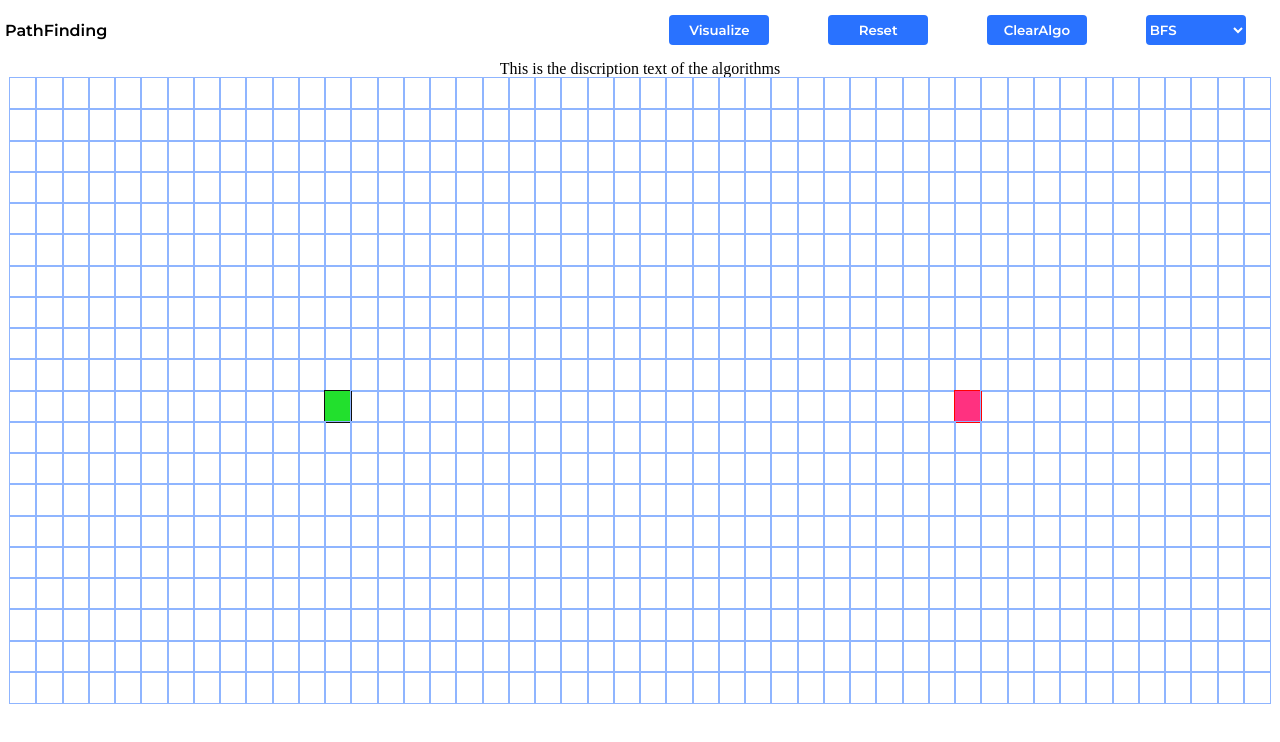
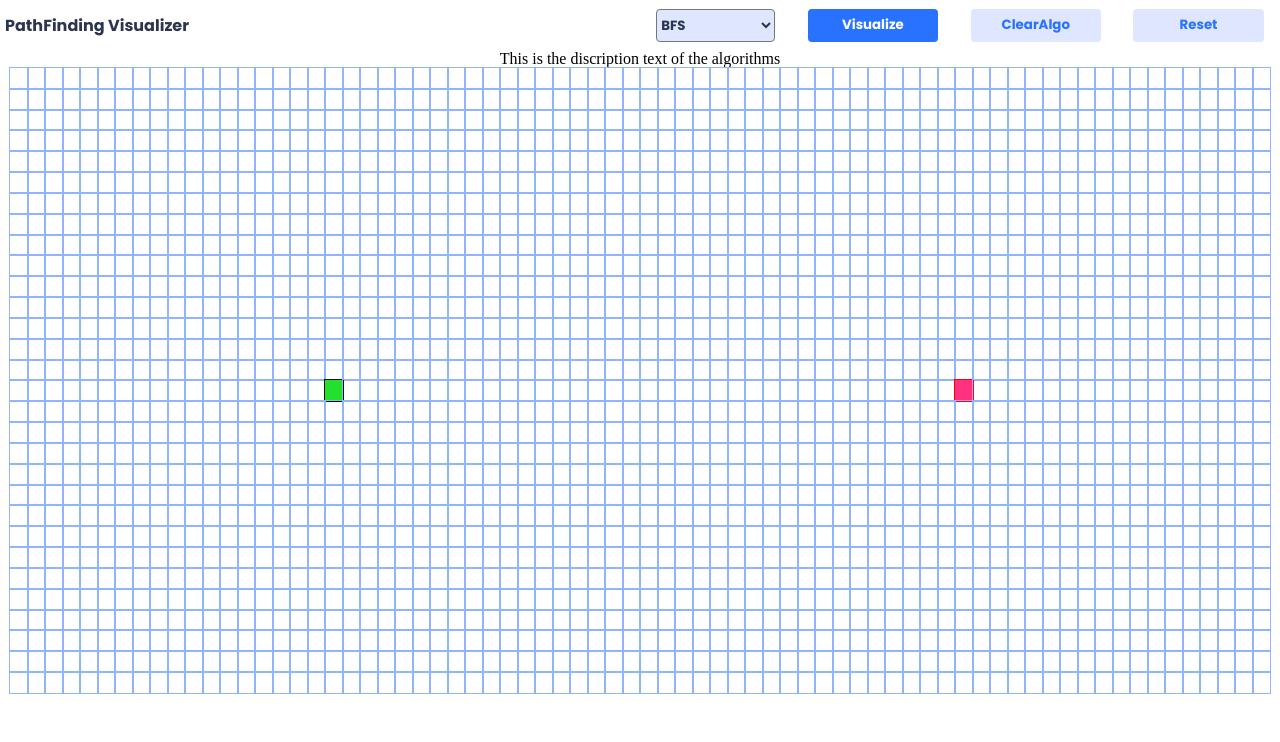
Before and after one commit to iparitosh-singh/PathFinding_Clement, a React (Create React App) app: page / in a window 1280 px wide. Shown: the top 742 px of the page. Built offline with nearby package versions, Linux system fonts and the light colour scheme.

Commit message:
Promise based animations functions
Changed the theme also

```diff
--- a/src/App.scss
+++ b/src/App.scss
@@ -1,4 +1,7 @@
+@import './variables.module.scss';
 @import url('https://fonts.googleapis.com/css2?family=Montserrat:wght@600&display=swap');
+@import url('https://fonts.googleapis.com/css2?family=Roboto&display=swap');
+@import url('https://fonts.googleapis.com/css2?family=Poppins:wght@700&display=swap');
 * {
     margin: 0;
     padding: 0;
--- a/src/App.tsx
+++ b/src/App.tsx
@@ -3,7 +3,7 @@ import './App.scss'
 
 const App = () => {
   // ratio = 5 /12
-  const HEIGHT = 20, WIDTH = 48
+  const HEIGHT = 30, WIDTH = 72
   return (
     <div className="App">
       <Board
--- a/src/components/Board/Board.scss
+++ b/src/components/Board/Board.scss
@@ -1,7 +1,14 @@
+@import '../../variables.module.scss';
 .container {
+    background-color: white;
+    height: 100%;
     display: flex;
     flex-direction: column;
     align-items: center;
+    border-radius: 20px 20px 0 0;
+    padding-bottom: 1.5%;
+    height: fit-content;
+
 }
 .grid {
     width: 100%;
@@ -13,8 +20,10 @@
     justify-content: flex-start;
 }
 
+
 .grid-row {
     width: 100%;
+    height: 20px;
     flex-shrink: 1;
     flex-grow: 1;
     display: flex;
@@ -24,19 +33,3 @@
         width: 100%;
     }
 }
-
-
-
-@media only screen and (max-width: 1000px) {
-    .grid {
-        width: 800px;
-        height: 400px;
-    }
-}
-
-@media screen and (max-width: 800px) {
-    .grid {
-        width: 700px;
-        height: 350px;
-    }
-}
--- a/src/components/Board/index.tsx
+++ b/src/components/Board/index.tsx
@@ -9,7 +9,8 @@ import {
     getNodeVistedOrder,
     aninimateVisitedNode,
     remakingGrid,
-    actionType
+    actionType,
+    animatePath
 } from '../helper'
 import useMemoizedCallback from '../../hooks/useMemoizedCallback'
 import {nodeTypes} from '../types'
@@ -28,6 +29,7 @@ export interface gridNode {
 
 const Board: React.FC<BoardProps> = (props) => {
     const { height, width } = props
+    const [isRunning, setIsRunning] = useState<boolean>(false)
     const [nodePressed, setNodePressed] = useState<string>('')
     const [selectedAlgo, setSelectedAlgo] = useState<number>(0)
     const [grid, setGrid] = useState<gridNode[][]>([])
@@ -71,7 +73,8 @@ const Board: React.FC<BoardProps> = (props) => {
         })
     }, [makeGrid, height, width])
 
-    const handleMouseDown = useCallback((event: React.MouseEvent, row: number, col: number): void => {
+    const handleMouseDown = useMemoizedCallback((event: React.MouseEvent, row: number, col: number): void => {
+        if(isRunning) return
         const node = grid[row][col]
         if(!node.ref.current) return
         const nodeState = getStatus(node)
@@ -81,10 +84,10 @@ const Board: React.FC<BoardProps> = (props) => {
         if (nodeState !== nodeTypes.START && nodeState !== nodeTypes.FINISH) {
             changeNormal(node, nodeTypes.WALL)
         }
-    }, [setNodePressed, grid])
+    }, [])
 
     const handleMouseEnter = useMemoizedCallback((event: React.MouseEvent, row: number, col: number): void => {
-        if (event.buttons !== 1) return
+        if (event.buttons !== 1 || isRunning) return
         const node = grid[row][col]
         if(!node.ref.current) return
         const nodeState = getStatus(node)
@@ -96,16 +99,16 @@ const Board: React.FC<BoardProps> = (props) => {
         else {
             node.ref.current.changeStatus(nodePressed)
         }
-    }, [grid, nodePressed])
+    }, [])
 
     const handleMouseLeave = useMemoizedCallback((event: React.MouseEvent, row: number, col: number): void => {
-        if (event.buttons !== 1) return
+        if (event.buttons !== 1 || isRunning) return
         if (nodePressed !== nodeTypes.START && nodePressed !== nodeTypes.FINISH) return
         const node= grid[row][col]
         const prevStatus = node.ref.current?.prevState
         if(prevStatus)changeNormal(node, prevStatus)
         else changeNormal(node, nodeTypes.UNVISITED)
-    }, [grid, nodePressed])
+    }, [])
 
 
 
@@ -119,9 +122,14 @@ const Board: React.FC<BoardProps> = (props) => {
         remakingGrid(actionType.reset, grid)
     }
 
-    const handleVisualize = (): void => {
+    const handleVisualize = async (): Promise<void> => {
+        if(isRunning) return
+        setIsRunning(true)
         const { endReached, path, nodeVisitedOrder } = getNodeVistedOrder(selectedAlgo, grid)
-        aninimateVisitedNode(nodeVisitedOrder, path, endReached, grid)
+        await aninimateVisitedNode(nodeVisitedOrder, grid, 5)
+        if(endReached)
+            await animatePath(path, grid, 40)
+        setIsRunning(false)
     }
     const handleAlgoSelect = (event: React.ChangeEvent<HTMLSelectElement>): void => {
         setSelectedAlgo(parseInt(event.target.value))
@@ -134,6 +142,7 @@ const Board: React.FC<BoardProps> = (props) => {
                 handleVisualize={handleVisualize}
                 handleReset={handleReset}
                 selectedAlgo={selectedAlgo}
+                isRunning={isRunning}
             />
             <div className="container">
                 <div>
--- a/src/components/Navbar/Navbar.scss
+++ b/src/components/Navbar/Navbar.scss
@@ -1,17 +1,17 @@
-$unvisitedWall: #2972FF;
-
+@import '../../variables.module.scss';
 .navbar {
+    background-color: white;
+    border: 0 0 20px;
+    border-color: $buttonNormal;
     height: 50px;
-    outline: $unvisitedWall;
     display: flex;
     justify-content: space-between;
     align-items: center;
-    padding: 5px;
     .heading {
         display: block;
-        color: black;
-        font-family: 'Montserrat', sans-serif;
-        flex-shrink: 0;
+        font-family: 'Poppins', sans-serif;
+        color: $wall;
+        padding: 5px;
     }
 
     .items {
@@ -25,17 +25,40 @@ $unvisitedWall: #2972FF;
 
 .btn {
     border: none;
-    height: 30px;
-    width: 100px;
+    width: 15ch;
     border-radius: 4px;
     transition: ease-out 0.3s;
-    font-family: 'Montserrat', sans-serif;
-    background-color: $unvisitedWall;
-    color: white;
-    &.visualise {
+    font-family: 'Poppins', sans-serif;
+    background-color: white;
+    padding:  5px 0;
+    background-color: $buttonNormal;
+    color: $unvisitedWall;
+        &.visualize{
+            background-color: $unvisitedWall;
+            color: white;
+            &.running {
+                background-color: $red;
+                color: $wall;
+            }
+            &:hover {
+                background-color: $green;
+            }
+        }
         &:hover {
-            background-color: #22E02D;
-            color: black ;
+            background-color: $unvisitedWall;
+            color: $wall;
         }
-    }
+        &:active {
+            background-color: $green;
+        }
+
 }
+
+.dropDown {
+    outline: none;
+    border-radius: 4px;
+    padding:  5px 0;
+    background-color: $buttonNormal;
+    color: $wall;
+    font-family: 'Poppins', sans-serif;
+}
--- a/src/components/Navbar/index.tsx
+++ b/src/components/Navbar/index.tsx
@@ -1,34 +1,29 @@
 import React from 'react'
 import {algorithms} from '../helper'
+import {NavProps} from '../../interfaces'
 import './Navbar.scss'
 
-interface NavProps {
-
-    handleReset: () => void,
-    handleAlgoSelect: (event: React.ChangeEvent<HTMLSelectElement>) => void
-    handleVisualize: () => void,
-    handleRedoAlgo: () => void,
-    selectedAlgo: number
-}
 const Navbar: React.FC<NavProps> = (props) => {
     const {
         handleAlgoSelect,
         handleRedoAlgo,
         handleReset,
         handleVisualize,
-        selectedAlgo
+        selectedAlgo,
+        isRunning
     } = props
+    const running = isRunning ? 'running' : ''
     return (
         <>
             <div className='navbar'>
-                <div className='heading'>PathFinding</div>
+                <div className='heading'>PathFinding Visualizer</div>
                 <div className="items">
-                    <button className="btn visualise" onClick={handleVisualize}>Visualize</button>
-                    <button className="btn" onClick={handleReset}>Reset</button>
-                    <button className="btn" onClick={handleRedoAlgo}>ClearAlgo</button>
-                    <select onChange={handleAlgoSelect} defaultValue={selectedAlgo} className='btn' >
+                    <select onChange={handleAlgoSelect} defaultValue={selectedAlgo} className='dropDown' >
                         {algorithms.map((algo, index) => (<option key={index} value={index}>{algo.name}</option>))}
                     </select>
+                    <button className={"btn visualize " + running} onClick={handleVisualize}>Visualize</button>
+                    <button className="btn" onClick={handleRedoAlgo}>ClearAlgo</button>
+                    <button className="btn" onClick={handleReset}>Reset</button>
                 </div>
             </div>
         </>
--- a/src/components/helper.ts
+++ b/src/components/helper.ts
@@ -83,52 +83,47 @@ const makeAlgorithmGrid = (grid: gridNode[][]): {
     return { nodeGrid, start, finish }
 }
 
-const animatePath = (
+const animate = (node: gridNode, type: string, frameRate: number = 40)=> {
+    return new Promise<void>(resolve => setTimeout(() => {
+        changeNormal(node, type)
+        resolve()
+    }, frameRate))
+}
+
+
+export const animatePath = async (
     path: algorithmNode[],
     grid: gridNode[][],
-    framRate: number = 50
-): void => {
+    framRate: number = 40
+): Promise<void> => {
     for (let i = 0; i < path.length; i++) {
-        setTimeout(() => {
         const { row, col } = path[i];
         if (i === 0)
-                changeNormal(grid[row][col], nodeTypes.STARTPATH)
+            await animate(grid[row][col], nodeTypes.STARTPATH, framRate)
         else if (i === path.length - 1)
-                changeNormal(grid[row][col], nodeTypes.FINISHPATH)
+            await animate(grid[row][col], nodeTypes.FINISHPATH, framRate)
         else
-                changeNormal(grid[row][col], nodeTypes.PATH)
-        }, framRate * i);
+            await animate(grid[row][col], nodeTypes.PATH, framRate)
     }
 }
 
-export const aninimateVisitedNode = (
+export const aninimateVisitedNode = async (
     nodeVisitedOrder: algorithmNode[],
-    path: algorithmNode[],
-    endReached: boolean,
     grid: gridNode[][],
-    framRate: number = 20
-): void => {
-    for (let i = 0; i <= nodeVisitedOrder.length; i++) {
-        if (i === nodeVisitedOrder.length) {
-            setTimeout(() => {
-                if (endReached) animatePath(path, grid);
-                else alert("no path found");
-            }, framRate * i);
-            return;
-        }
-        setTimeout(() => {
+    framRate: number = 5
+): Promise<void> => {
+    for (let i = 0; i < nodeVisitedOrder.length; i++) {
         const { row, col } = nodeVisitedOrder[i];
         const node = grid[row][col];
         const nodeStatus = getStatus(node)
         if (nodeStatus === nodeTypes.START) {
-                changeNormal(node, nodeTypes.STARTVISITED)
+            await animate(node, nodeTypes.STARTVISITED, framRate)
         }
         else if (nodeStatus === nodeTypes.FINISH) {
-                changeNormal(node, nodeTypes.FINISHVISITED)
+            await animate(node, nodeTypes.FINISHVISITED, framRate)
         }
         else
-                changeNormal(node, nodeTypes.VISITED)
-        }, framRate * i);
+            await animate(node, nodeTypes.VISITED, framRate)
     }
 }
 
--- a/src/hooks/useMemoizedCallback.ts
+++ b/src/hooks/useMemoizedCallback.ts
@@ -5,7 +5,7 @@ interface callbackInterface {
     (event: React.MouseEvent, row: number, col: number): void
 }
 
-//pricesless hook
+//bomb hook
 
 const useMemoizedCallback = <T extends callbackInterface>(callback: T, inputs: any = []) => {
     const callbackRef = useRef(callback)
--- /dev/null
+++ b/src/variables.module.scss
@@ -0,0 +1,8 @@
+$red: #FF3180;
+$green: #22E02D;
+$vistedBetween: #16BAC5;
+$pathFinal:#FF9500;
+$wall:#2C3550;
+$unvisitedWall: #2972FF;
+$lighterWall: #7080B3;
+$buttonNormal:#DFE6FF;
```
Also changed, not shown: src/components/Board/Node/Node.scss (+2 -18 lines), src/hooks/useScreenSize.ts (added, +23 -0 lines), src/interfaces/index.ts (+8 -0 lines), 1 other file (tests, documents, lock files or other folders). Lines whose indentation alone changed are shown as unchanged.
